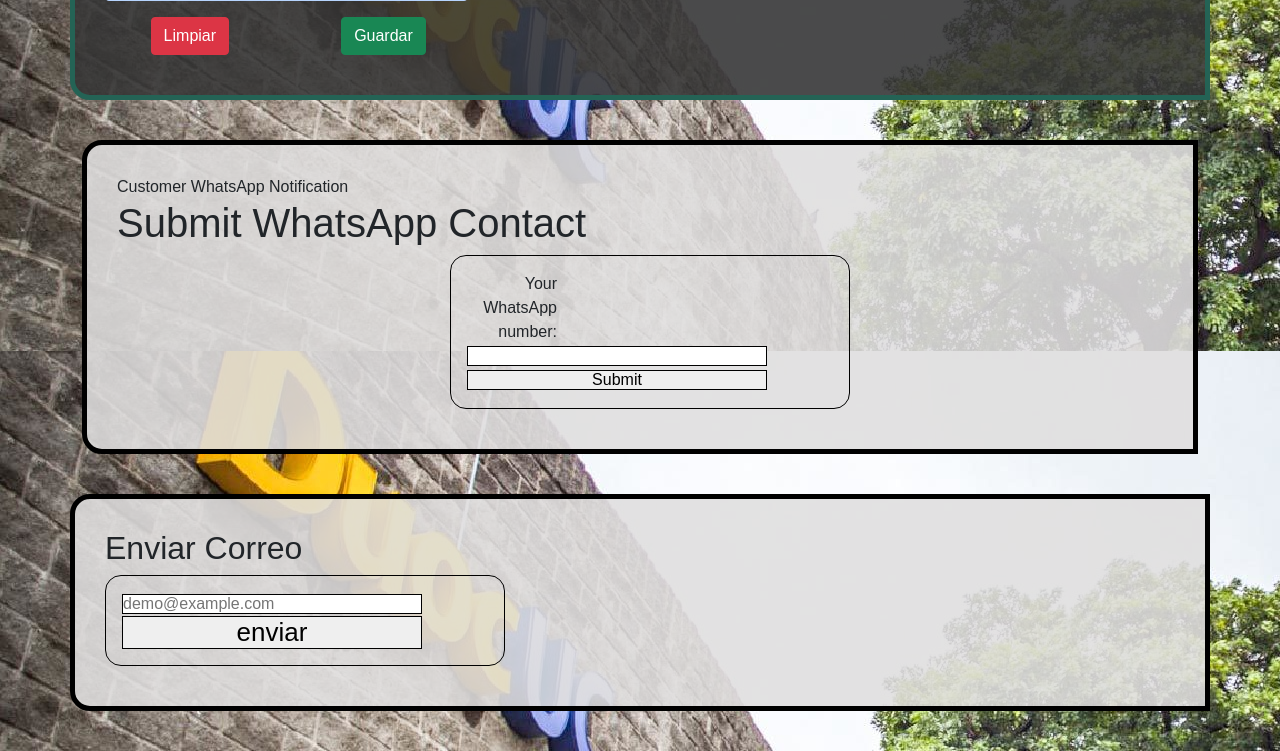
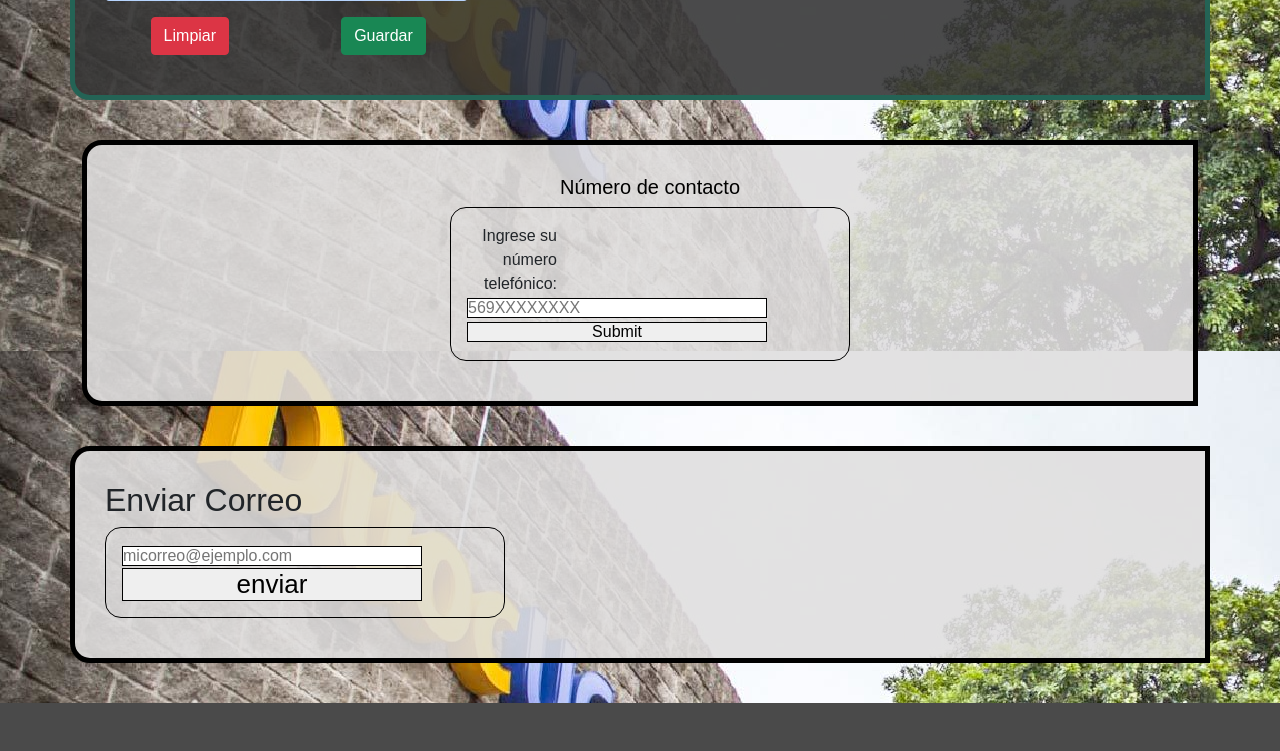
Before and after one commit to FelipeVergaraZ/Neirensal, a Django app: page /tienda in a window 1280 px wide. Shown: the part 849-1600 px from the top of the page. After the commit the page ends 1552 px from the top, so only its background shows below. Run offline with Django 4.2, Linux system fonts and the light colour scheme; data comes from the database, SQL or seed files in the repository; both versions use the stored data as it was after the commit; some libraries are stand-ins or nearby versions.

Commit message:
Agregar funcionando

```diff
--- a/Neirensal/core/static/css/style.css
+++ b/Neirensal/core/static/css/style.css
@@ -804,6 +804,11 @@ h4 {
     text-align: center;
     font-family: fuentechida;
 }
+h5{
+    color:black;
+    text-align: center;
+    font-family:Arial, Helvetica, sans-serif
+}
 
 .Input {
     transition: .8s;
--- a/Neirensal/core/templates/core/Tienda.html
+++ b/Neirensal/core/templates/core/Tienda.html
@@ -1,4 +1,5 @@
 {% load static %}
+
 
 
 <!DOCTYPE html>
@@ -84,19 +85,8 @@
 
 
             <div class="jumbotronblack">
+                {% include "core/phone.html" %}
 
-                {% block title %}Customer WhatsApp Notification{% endblock %}
-
-                {% block content %}
-                    <h1>Submit WhatsApp Contact</h1>
-
-                    <form action="/" method="post">
-                        {% csrf_token %}
-                        <label for="your_name">Your WhatsApp number: </label>
-                        <input id="user_number" type="text" name="user_number" >
-                        <input type="submit" value="Submit">
-                    </form>
-                {% endblock %}
             </div>
 
             </section>
@@ -107,7 +97,7 @@
                                 <h2>Enviar Correo</h2>
                                     <form action="#" method="POST">
                                         {% csrf_token %}
-                                        <input type="text" name="mail" placeholder="demo@example.com">
+                                        <input type="text" name="mail" placeholder="micorreo@ejemplo.com">
                                         <input style="font-size: 26px;" type="submit" value="enviar">
                                     </form>
                             </div>
--- a/Neirensal/core/templates/core/correo.html
+++ b/Neirensal/core/templates/core/correo.html
@@ -33,9 +33,10 @@
         </div>
     </header>
     <div class="jumbotronblack">
-            <h1>Holis {{mail}} aqui mon</h1>
+            <h1>Envio de reserva de medicamentos CESFAM</h1>
             <p>
-                Este mensaje se envia desde django xd
+                Como solicitó anteriormente, {{mail}} ha reservado los medicamentos:
+
             </p>
         </div>
         </body>
--- a/Neirensal/core/templates/core/phone.html
+++ b/Neirensal/core/templates/core/phone.html
@@ -1,13 +1,13 @@
-{% extends "base.html" %}
-{% block title %}Customer WhatsApp Notification{% endblock %}
+{% extends "core/base.html" %}
+
 
 {% block content %}
-    <h1>Submit WhatsApp Contact</h1>
+    <h5>Número de contacto</h5>
 
-    <form action="/" method="post">
+    <form action="/" method="POST">
         {% csrf_token %}
-        <label for="your_name">Your WhatsApp number: </label>
-        <input id="user_number" type="text" name="user_number" >
+        <label for="your_name">Ingrese su número telefónico: </label>
+        <input id="num_usuario" type="text" name="num_usuario" placeholder="569XXXXXXXX" >
         <input type="submit" value="Submit">
     </form>
 {% endblock %}
--- a/Neirensal/core/views.py
+++ b/Neirensal/core/views.py
@@ -67,7 +67,7 @@ def send_email(mail):
     content = template.render(context)
 
     email = EmailMultiAlternatives(
-        'Un correo de prueba',
+        'Aviso de reserva de medicamentos.',
         'nada que hacer',
         settings.EMAIL_HOST_USER,
         [mail]
@@ -75,18 +75,18 @@ def send_email(mail):
     email.attach_alternative(content,'text/html')
     email.send()
 
-order_details = {
-    'amount': '5kg',
-    'item': 'Tomatoes',
-    'date_of_delivery': '03/04/2021',
-    'address': 'No 1, Ciroma Chukwuma Adekunle Street, Ikeja, Lagos'
-}
+#order_details = {
+    #'amount': '5kg',
+    #'item': 'Tomatoes',
+    #'date_of_delivery': '03/04/2021',
+    #'address': 'No 1, Ciroma Chukwuma Adekunle Street, Ikeja, Lagos'
+#}
 
 def send_notification(request):
     client = Client(TWILIO_ACCOUNT_SID, TWILIO_AUTH_TOKEN)
 
     if request.method == 'POST':
-        user_whatsapp_number = request.POST['user_number']
+        user_whatsapp_number = request.POST['num_usuario']
 
         message = client.messages.create(
             from_='whatsapp:+14155238886',
@@ -96,6 +96,7 @@ def send_notification(request):
 
         print(user_whatsapp_number)
         print(message.sid)
-        return HttpResponse('Great! Expect a message...')
+        return redirect("tienda")
+        #return HttpResponse('Great! Expect a message...')
 
-    return render(request, 'phone.html')
+    return render(request, 'core/phone.html')
```
Also changed, not shown: Neirensal/Neirensal/settings.py (+9 -0 lines), Neirensal/db.sqlite3.
